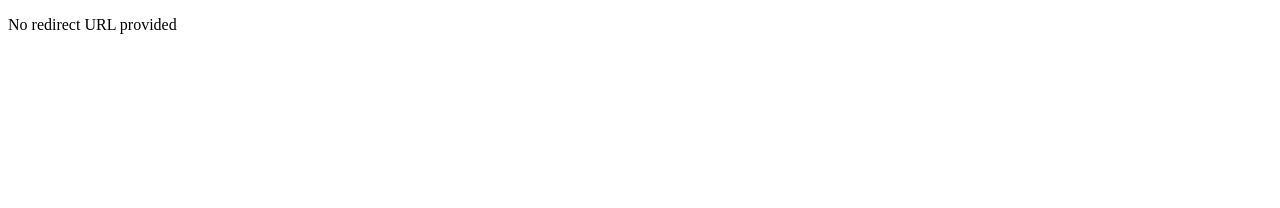
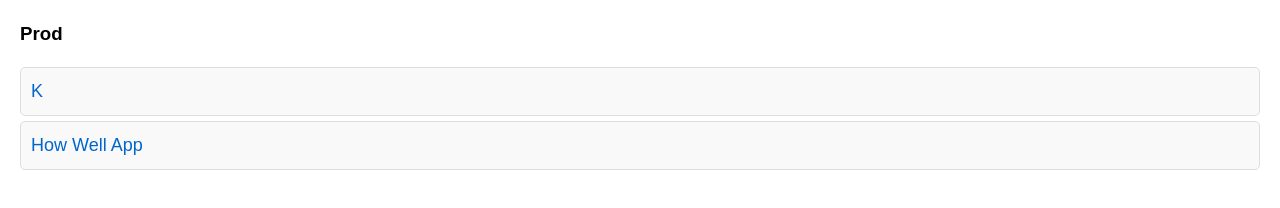
Before and after one commit to howwellapp/how-well-app-site, a plain HTML site: page index.html in a window 1280 px wide. Drawn offline with Linux system fonts and the light colour scheme.

Commit message:
Add links

```diff
--- a/index.html
+++ b/index.html
@@ -2,19 +2,44 @@
 <!-- https://chatgpt.com/c/68a4aa9a-a4c4-8331-98c9-c7719bc95275 -->
 <html>
   <head>
+    <meta name="viewport" content="width=device-width, initial-scale=1.0">
+    <style>
+      body {
+        font-size: 16px;
+        line-height: 1.5;
+        font-family: Arial, sans-serif;
+        margin: 20px;
+      }
+
+      a {
+        font-size: 18px;
+        display: block;
+        padding: 10px;
+        margin: 5px 0;
+        text-decoration: none;
+        color: #0066cc;
+        border: 1px solid #ddd;
+        border-radius: 5px;
+        background-color: #f9f9f9;
+      }
+
+      a:hover {
+        background-color: #e9e9e9;
+      }
+    </style>
     <script>
       window.onload = () => {
         const params = new URLSearchParams(window.location.search);
         const path = params.get("path");
         if (path) {
           window.location.href = 'howwellapp://' + path;
-        } else {
-          document.body.innerHTML = "<p>No redirect URL provided</p>";
         }
       };
     </script>
   </head>
   <body>
-    <p>Redirecting...</p>
+    <h3>Prod</h3>
+    <a href="howwellapp://quiz/6e0201ed-a383-436a-a6e4-b17b41245e6f/take">K</a>
+    <a href="howwellapp://quiz/6794e8e6-f9be-4c9b-8067-7a5ed61d3da5/take">How Well App</a>
   </body>
 </html>
```
